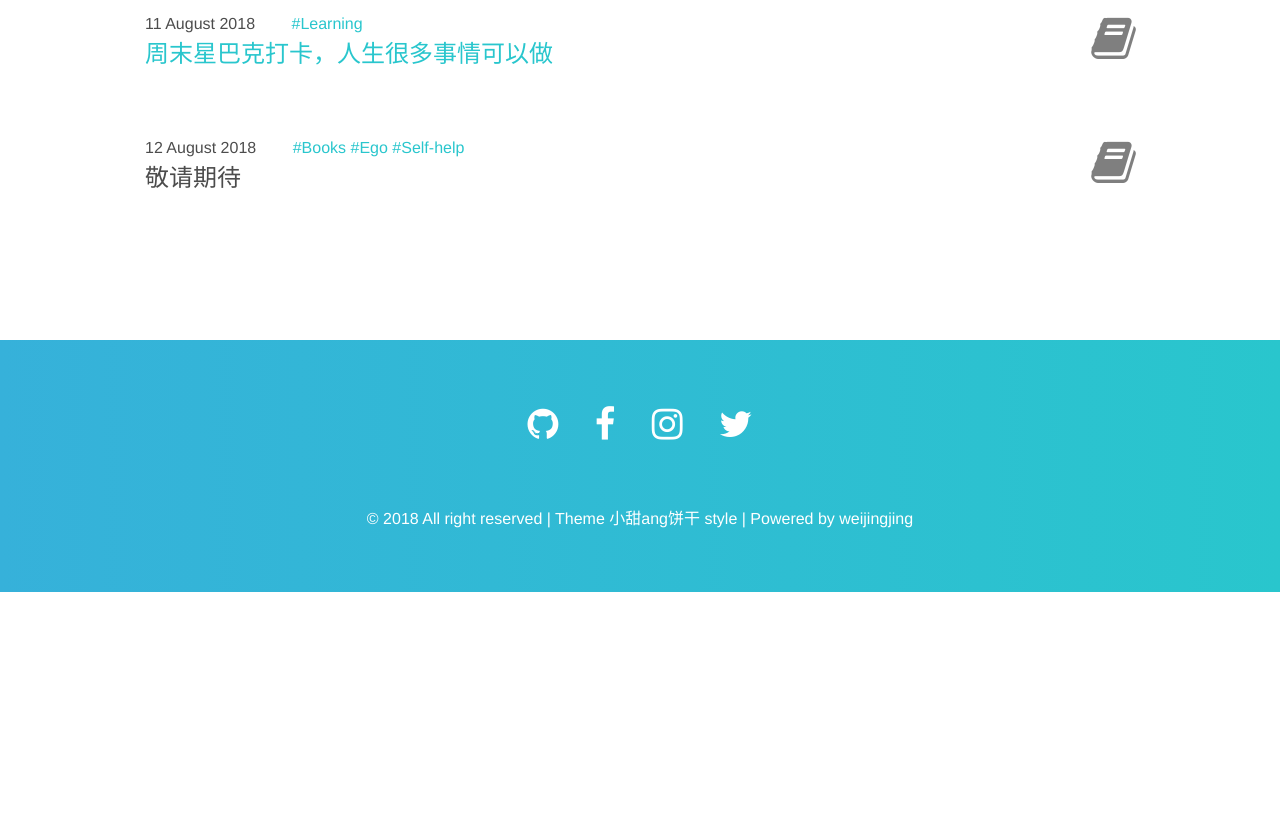
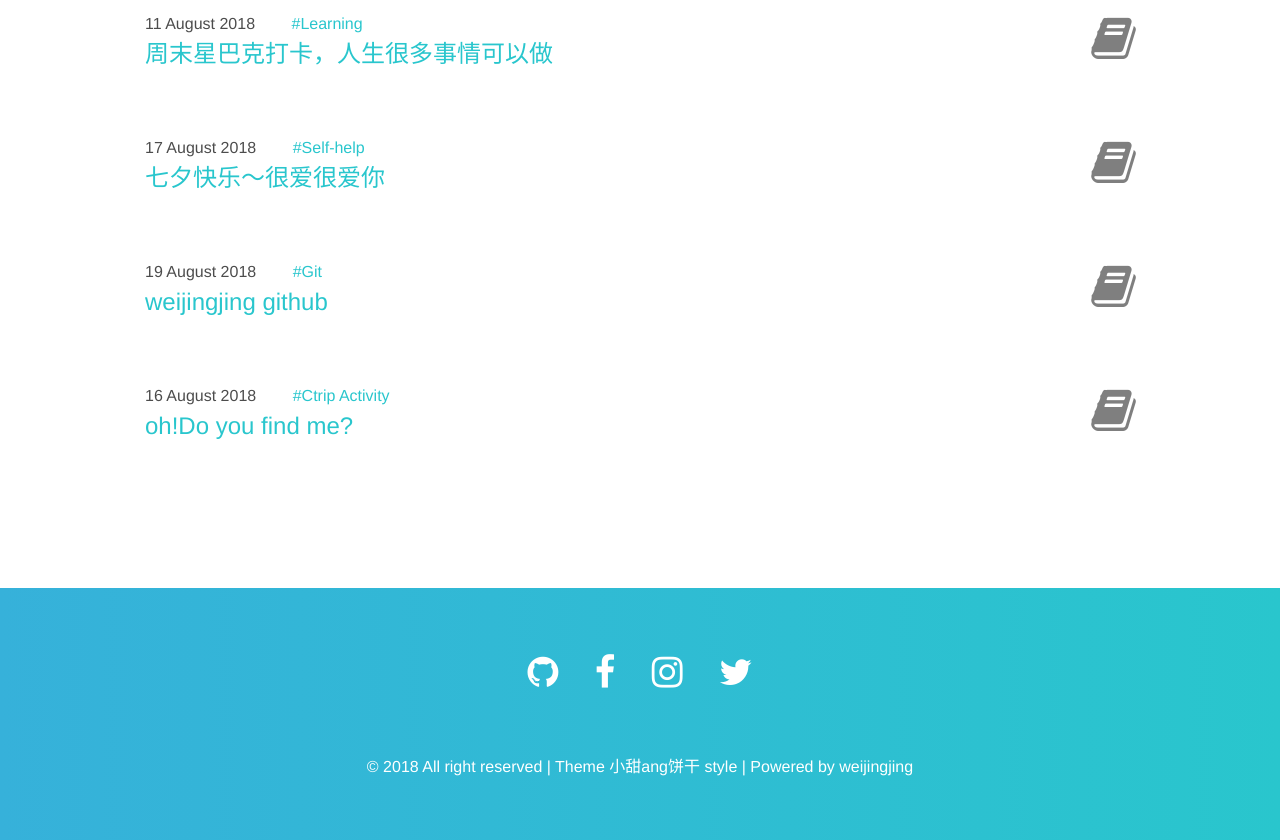
Before and after one commit to weijingjing/MyBlog, a plain HTML site: page index.html in a window 1280 px wide. Shown: the part 800-1640 px from the top of the page. Before the commit the page ends 1392 px from the top, so only its background shows below. Drawn offline with nearby package versions, Linux system fonts and the light colour scheme; files whose address does not match are found by name.

Commit message:
update819

```diff
--- a/index.html
+++ b/index.html
@@ -102,34 +102,45 @@
             </div>
             <div class="dt w-100 hover-color pointer pa3 border-color bl mv4">
                 <div class="dtc v-mid w-90 black-70">
-                    <span class="f5 fw3 lh-copy pr4">12 August 2018</span> <a class="fw3" href="#">#Books</a> <a class="fw3" href="#">#Ego</a> <a class="fw3" href="#">#Self-help</a>
+                    <span class="f5 fw3 lh-copy pr4">17 August 2018</span>
+                    <a class="fw3" href="https://mp.weixin.qq.com/s/F4YkhvPH0U2If0BvNTQUGg">#Self-help</a>
                     <br />
-                    <span class="f3 fw3 lh-copy">敬请期待<span>
+                    <span class="f3 fw3 lh-copy">
+                            <a href="https://mp.weixin.qq.com/s/F4YkhvPH0U2If0BvNTQUGg">
+                                七夕快乐～很爱很爱你</a>
+                            <span>
+                        <span>
                 </div>
                 <div class="dtc v-mid w-10 f1 black-50 tr">
                     <span class="devicon-book3"></span>
                 </div>
             </div>
-            <!-- <div class="dt w-100 hover-color pointer pa3 border-color bl mv4">
+            <div class="dt w-100 hover-color pointer pa3 border-color bl mv4">
                 <div class="dtc v-mid w-90 black-70">
-                    <span class="f5 fw3 lh-copy pr4">19 July 2018</span> <a class="fw3" href="#">#Books</a> <a class="fw3" href="#">#Ego</a> <a class="fw3" href="#">#Self-help</a>
+                    <span class="f5 fw3 lh-copy pr4">19 August 2018</span>
+                     <a class="fw3" href="https://github.com/weijingjing">#Git</a>
                     <br />
-                    <span class="f3 lh-copy">你就是在逼我放弃对不对，老娘就不吃这一套打死你<span>
+                    <span class="f3 lh-copy">
+                        <a href="https://github.com/weijingjing">weijingjing github</a><span>
                 </div>
                 <div class="dtc v-mid w-10 f1 black-50 tr">
                     <span class="devicon-book3"></span>
                 </div>
-            </div> -->
-            <!-- <div class="dt w-100 hover-color pointer pa3 border-color bl mv4">
+            </div>
+            <div class="dt w-100 hover-color pointer pa3 border-color bl mv4">
                 <div class="dtc v-mid w-90 black-70">
-                    <span class="f5 fw3 lh-copy pr4">19 July 2018</span> <a class="fw3" href="#">#Books</a> <a class="fw3" href="#">#Ego</a> <a class="fw3" href="#">#Self-help</a>
+                    <span class="f5 fw3 lh-copy pr4">16 August 2018</span>
+                     <a class="fw3" href="https://720yun.com/t/209jvr4yry0?scene_id=18195033&from=groupmessage&isappinstalled=0">#Ctrip Activity</a>
                     <br />
-                    <span class="f3 lh-copy">我告诉你，赶紧滚回来给我认罪，不然你就死定了<span>
+                    <span class="f3 lh-copy">
+                        <a href="https://720yun.com/t/209jvr4yry0?scene_id=18195033&from=groupmessage&isappinstalled=0">
+                                oh!Do you find me?
+                        </a> <span>
                 </div>
                 <div class="dtc v-mid w-10 f1 black-50 tr">
                     <span class="devicon-book3"></span>
                 </div>
-            </div> -->
+            </div>
             <!-- <div class="dt w-100 hover-color pointer pa3 border-color bl mv4">
                 <div class="dtc v-mid w-90 black-70">
                     <span class="f5 fw3 lh-copy pr4">19 July 2018</span> <a class="fw3" href="#">#Books</a> <a class="fw3" href="#">#Ego</a> <a class="fw3" href="#">#Self-help</a>
@@ -163,7 +174,7 @@
                     </a>
                 </div>
                 <div class="dib mh3">
-                    <a class="f3 f2-ns white dim" href="https://www.facebook.com/">
+                    <a class="f3 f2-ns white dim" href="m.me/wei.jingjing.33">
                         <i class="fa fa-facebook"></i>
                     </a>
                 </div>
@@ -173,7 +184,7 @@
                     </a>
                 </div>
                 <div class="dib mh3">
-                    <a class="f3 f2-ns white dim" href="https://www.twitter.com/">
+                    <a class="f3 f2-ns white dim" href="https://mobile.twitter.com/weijingjing6">
                         <i class="fa fa-twitter"></i>
                     </a>
                 </div>
```
